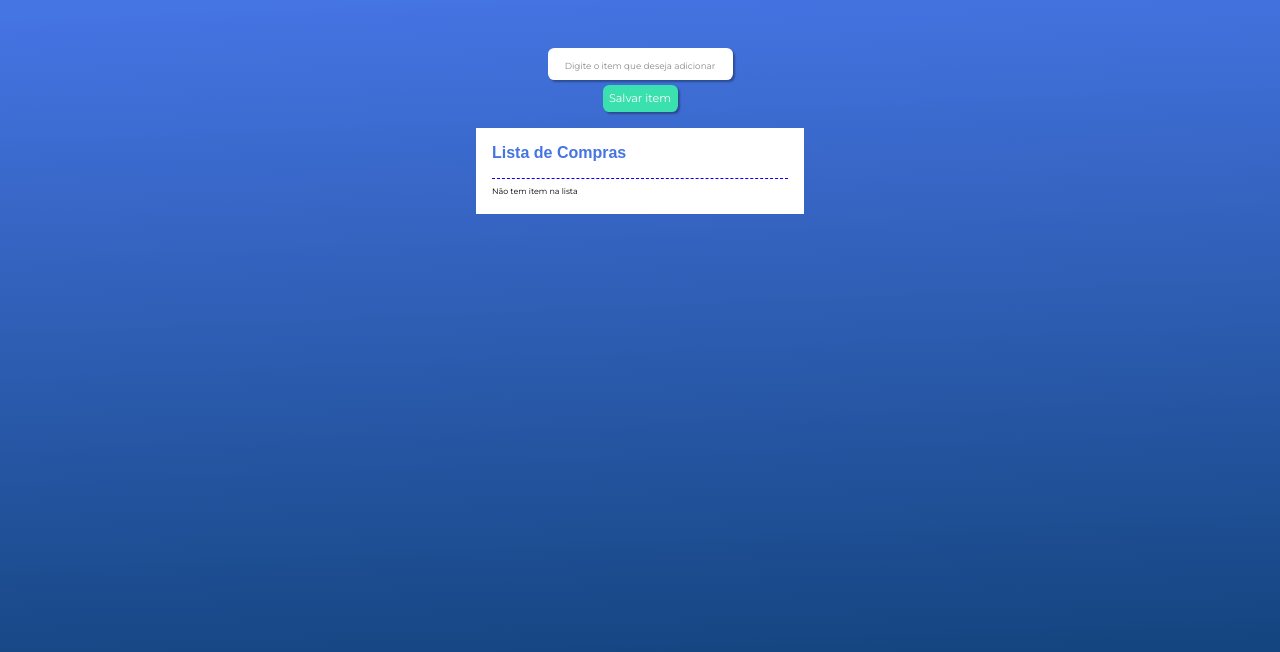
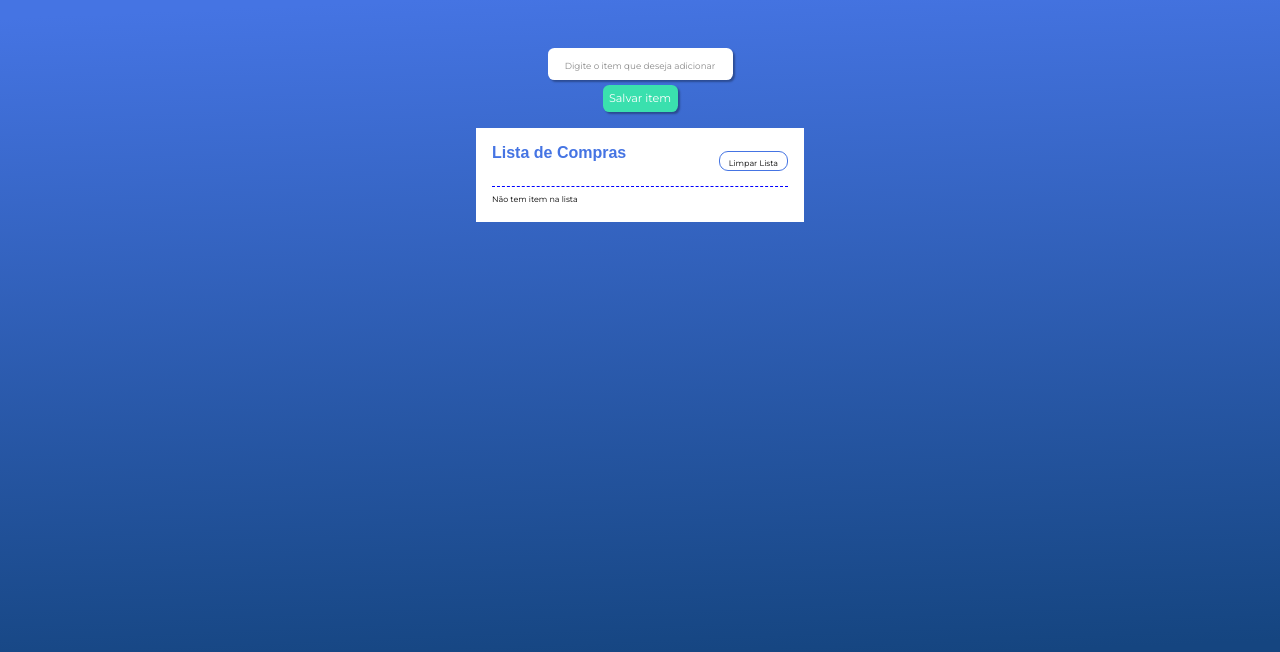
Before and after one commit to sorza/angular-ciclo-de-vida, an Angular app in the folder life-cycle/: page / in a window 1280 px wide. Shown: the top 652 px of the page. Built offline with nearby package versions, Linux system fonts and the light colour scheme; a web font is replaced by a local one.

Commit message:
Implementando função para limpar lista

```diff
--- a/life-cycle/src/app/app.component.css
+++ b/life-cycle/src/app/app.component.css
@@ -16,9 +16,7 @@
 }
 
 .lista h4 {
-  border-bottom: 1px solid blue;
   padding-bottom: 1rem;
-  border-style: none none dashed none;
   font-family: 'Mansalva', sans-serif;
   color: #4574E3;
 }
@@ -69,3 +67,19 @@
 .line-through {
   text-decoration: line-through;
 }
+
+.header-lista {
+  align-items: center;
+  border-bottom: 1px solid blue;
+  border-style: none none dashed none;
+  display: flex;
+  justify-content: space-between;
+  padding-bottom: .5rem;
+}
+
+.btn-header {
+  background-color: transparent;
+  border: 1px #4574e3 solid;
+  padding: 1px 9px;
+  border-radius: 9px;
+}
--- a/life-cycle/src/app/app.component.html
+++ b/life-cycle/src/app/app.component.html
@@ -3,7 +3,12 @@
   </app-input >
   <div class="container">
     <div class="lista">
-      <h4 class="title-list">Lista de Compras</h4>
+      <div class="header-lista">
+        <h4 class="title-list">Lista de Compras</h4>
+        <button class="btn-header" (click)="limparLista()">
+          <small>Limpar Lista</small>
+        </button>
+      </div>
       <div *ngIf="listaDeCompra.length !== 0; else naoTemItem">
         <div *ngFor="let item of listaDeCompra">
           <app-item [item]="item"
--- a/life-cycle/src/app/app.component.ts
+++ b/life-cycle/src/app/app.component.ts
@@ -18,10 +18,10 @@
   ngOnInit(): void
   {
     this.listaDeCompra = this.listaService.getListaDeCompra();
-    console.log(this.listaDeCompra);
   }
 
   ngDoCheck(): void {
+    console.log('do checking....')
     this.listaService.atualizarLocalStorage();
   }
 
@@ -35,4 +35,12 @@
     const index = this.listaDeCompra.findIndex((item) => item.id === id);
     this.listaDeCompra.splice(index, 1);
   }
+
+  limparLista()
+  {
+    while(this.listaDeCompra.length)
+    {
+      this.listaDeCompra.pop()
+    }
+  }
 }
```
